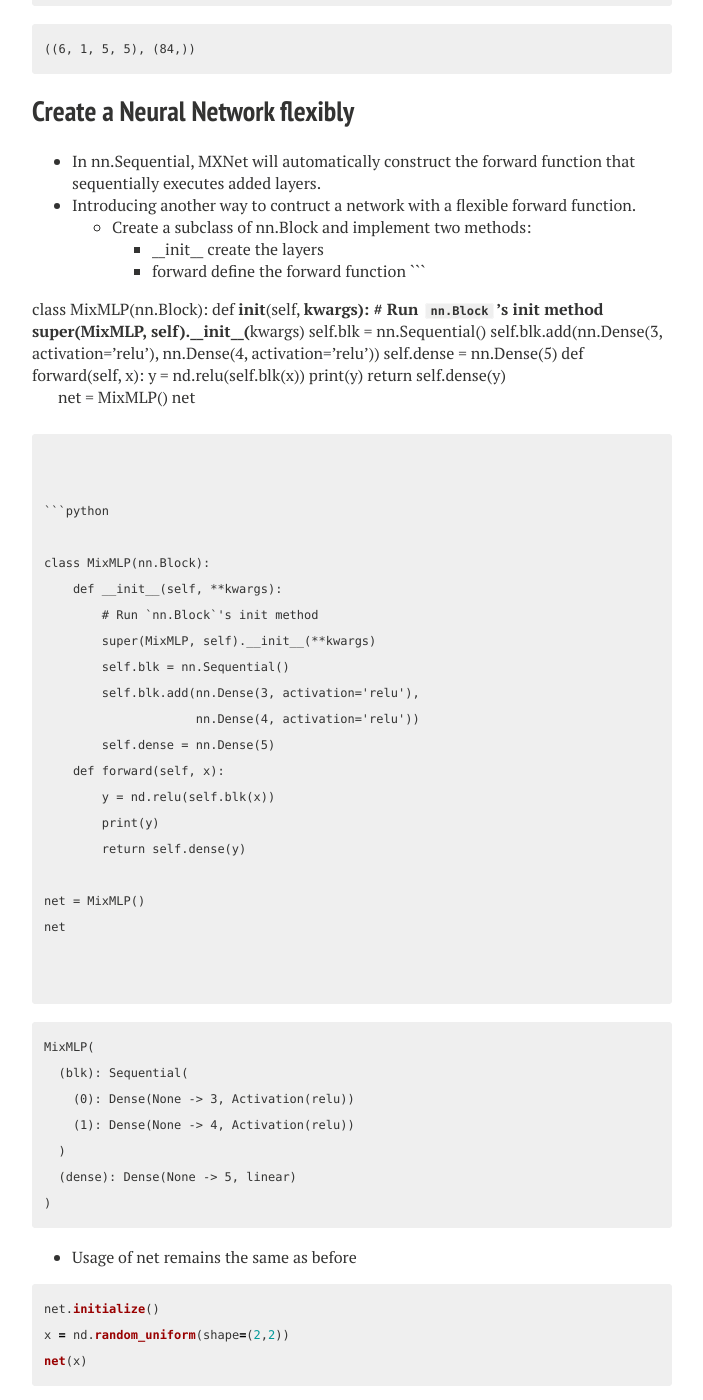
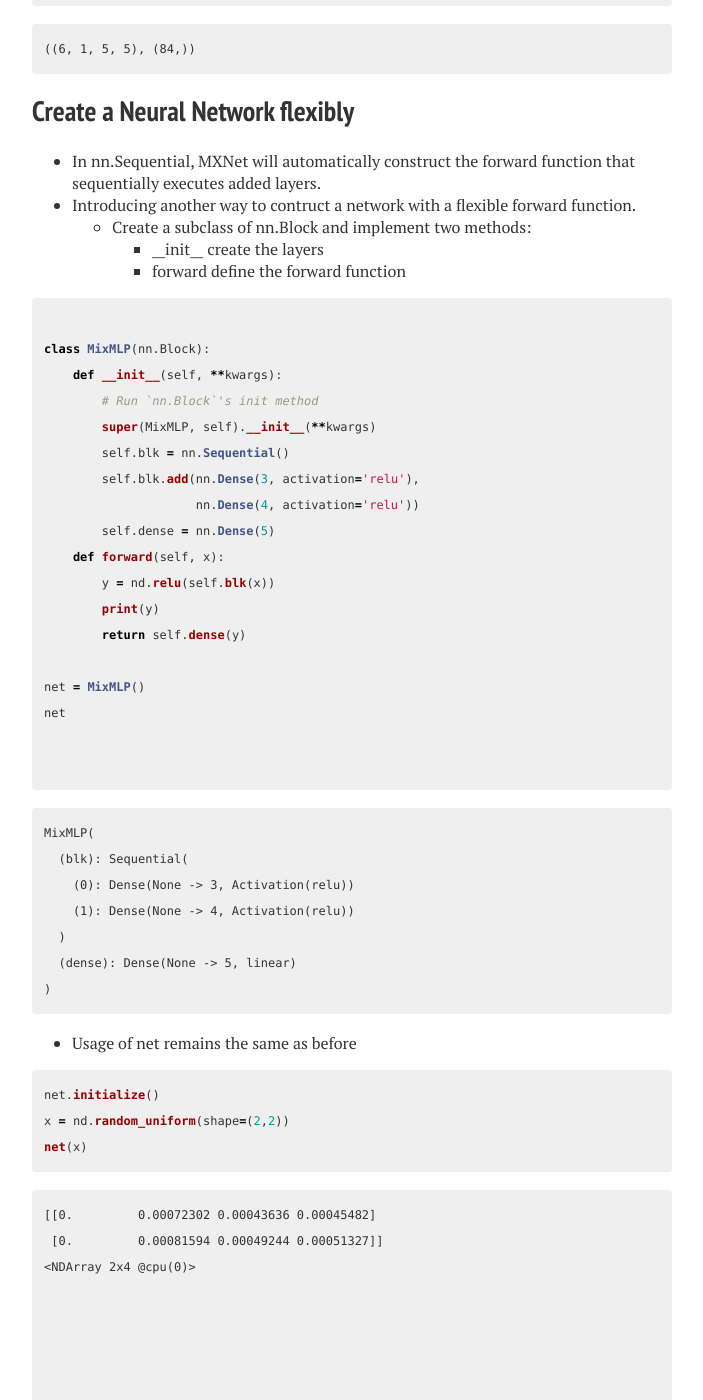
Before and after one commit to mycpuorg/mycpuorg.github.io, a Jekyll site: the page built from _posts/2019-06-21-MXNet_CrashCourse-Part2.md, in a window 1280 px wide and 1400 px high, scrolled down 2778 px. Shown: the whole window, without its empty margins (288-991 px from the left). Built offline with Jekyll 4.4.1, drawn with Linux system fonts in a browser that asks for light colours; nearby versions of some CDN libraries; comment, search, counter and statistics services are not loaded.

Commit message:
Markdown format fixed

````diff
--- a/_posts/2019-06-21-MXNet_CrashCourse-Part2.md
+++ b/_posts/2019-06-21-MXNet_CrashCourse-Part2.md
@@ -157,27 +157,6 @@ y.shape
     + Create a subclass of nn.Block and implement two methods:
          + \_\_init\_\_ create the layers
          + forward define the forward function
-```
-
-class MixMLP(nn.Block):
-    def __init__(self, **kwargs):
-        # Run `nn.Block`'s init method
-        super(MixMLP, self).__init__(**kwargs)
-        self.blk = nn.Sequential()
-        self.blk.add(nn.Dense(3, activation='relu'),
-                     nn.Dense(4, activation='relu'))
-        self.dense = nn.Dense(5)
-    def forward(self, x):
-        y = nd.relu(self.blk(x))
-        print(y)
-        return self.dense(y)
-
-net = MixMLP()
-net
-
-
-```
-
 
 ```python
 
````
